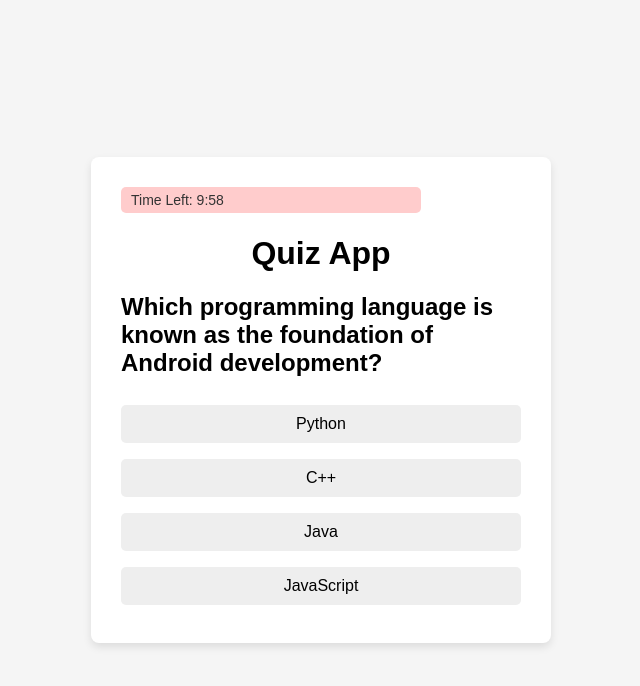
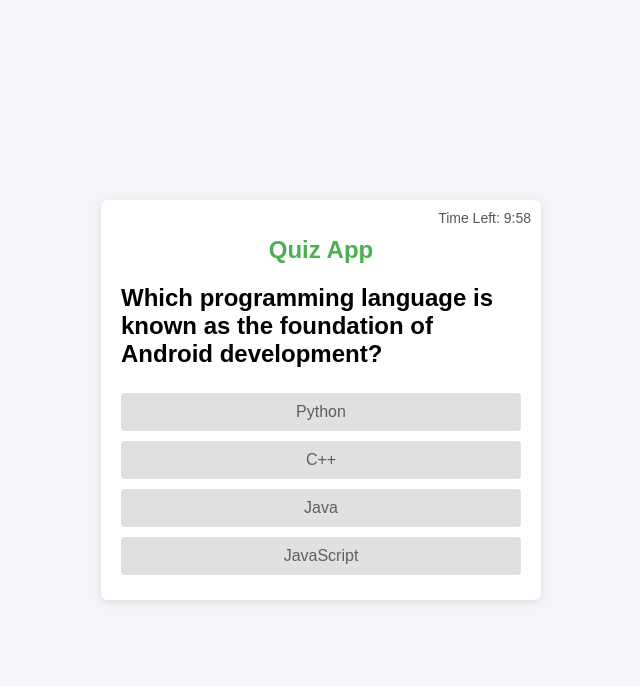
Before and after one commit to malik-azad/quizdemo, a plain HTML site: page index.html in a window 1280 px wide. Both pictures are taken after a click on the button "Start Test". Shown: the whole page, without its empty margins (319-959 px from the left). Drawn offline with Linux system fonts and the light colour scheme.

Commit message:
Update style.css

```diff
--- a/style.css
+++ b/style.css
@@ -1,68 +1,69 @@
-
 body {
     font-family: Arial, sans-serif;
-    background-color: whitesmoke;
+    background-color: #f4f4f9;
     display: flex;
     justify-content: center;
     align-items: center;
     height: 100vh;
     margin: 0;
-    flex-direction: column;
   }
 
+  .quiz-container {
+    background: #fff;
+    padding: 20px;
+    width: 400px;
+    box-shadow: 0 2px 8px rgba(0,0,0,0.1);
+    border-radius: 6px;
+    position: relative;
+  }
 
   #timer {
+    position: absolute;
+    top: 10px;
+    right: 10px;
     font-size: 14px;
-    background-color: #ffcccc;
-    padding: 5px 10px;
-    border-radius: 5px;
-    color: #333;
-    margin-bottom: 5px;
-    margin-right: 25%;
-    align-self: flex-end;
-  }
-
-
-  .quiz-container {
-    background-color: #ffffff;
-    padding: 30px;
-    width: 400px;
-    box-shadow: 0 4px 8px #0000001a;
-    border-radius: 8px;
+    color: #555;
   }
 
   h1 {
+
     text-align: center;
+    font-size: 24px;
+    color: #4caf50;
+
+
+
   }
 
   button {
-    width: 40%;
+    width: 100%;
     padding: 12px;
-    margin-top: 30px;
-    margin-left: 240px;
-    background-color: #2bbe32;
+    margin-top: 10px;
+    background-color: #4caf50;
     color: white;
     border: none;
-    border-radius: 5px;
+    border-radius: 4px;
     cursor: pointer;
-    transition: background-color 0.3s;
   }
 
   button:hover {
-    background-color: #58c75b;
+    background-color: #60c965;
   }
 
   #options button {
     width: 100%;
     padding: 10px;
-    margin: 8px 0;
+    margin: 5px 0;
+    background-color: #e0e0e0;
     font-size: 16px;
-    color: black;
-    background-color: #eee;
+    font-weight:400;
+    color: #5f5e5e;
     border: none;
-    border-radius: 5px;
+    border-radius: 4px;
     cursor: pointer;
-    transition: background-color 0.3s;
+  }
+  #options button:hover {
+    background-color: #9cd7e9;
   }
 
   #options button.selected {
@@ -70,20 +71,16 @@ body {
     color: white;
   }
 
-  #options button:hover {
-    background-color: #88c0ee;
-  }
-
   .hidden {
     display: none;
   }
 
-  #result {
-    text-align: center;
-    padding: 20px;
+  .btn-container {
+    display: flex;
+    gap: 10px;
   }
 
-  #result h1 {
-    font-size: 24px;
-    color: #70d873;
+  #back-btn,
+  #next-btn {
+    width: 48%;
   }
```
